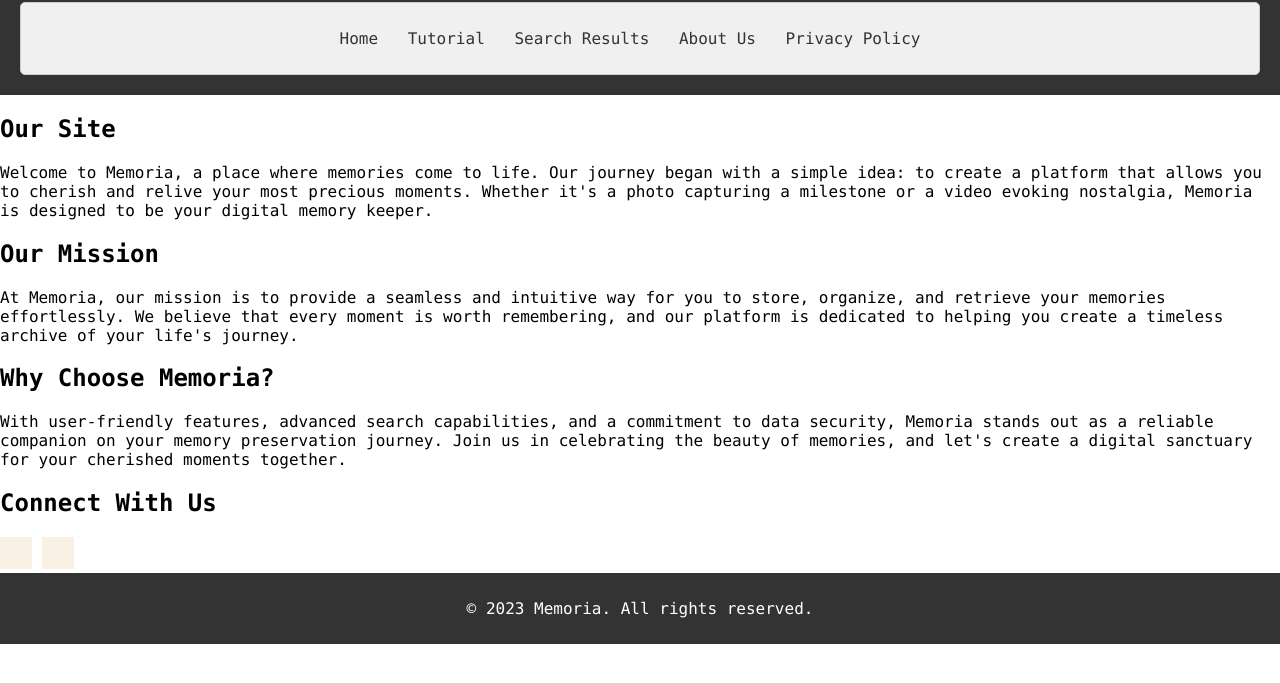
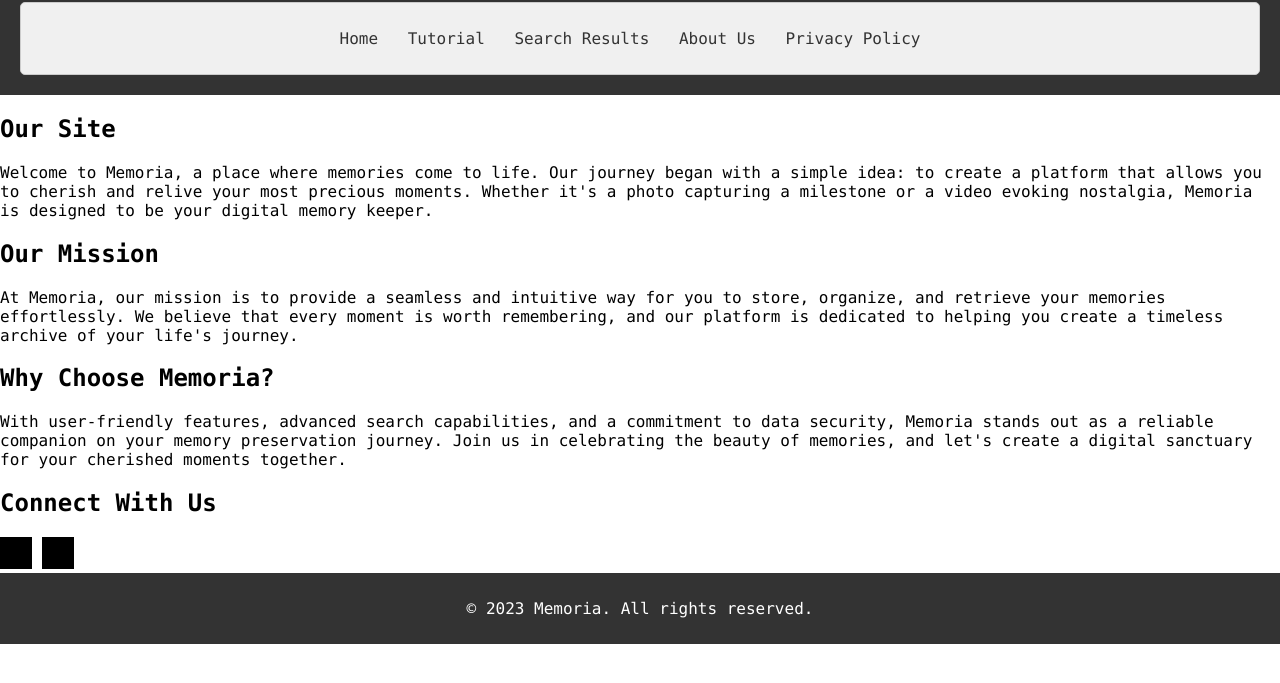
Before and after one commit to lycagwapa/ProjectQ2, a plain HTML site: page about-us.html in a window 1280 px wide. Shown: the part 99-782 px from the top of the page. Drawn offline with Linux system fonts and the light colour scheme.

Commit message:
Update styles.css

```diff
--- a/styles.css
+++ b/styles.css
@@ -84,7 +84,7 @@ header {
     display: inline-block;
     width: 32px;
     height: 32px;
-    background-image: url('bg2.jpg'); /* Replace with your sprite image */
+    background-image: url('icon.jpg'); /* Replace with your sprite image */
     background-repeat: no-repeat;
 }
 
```
